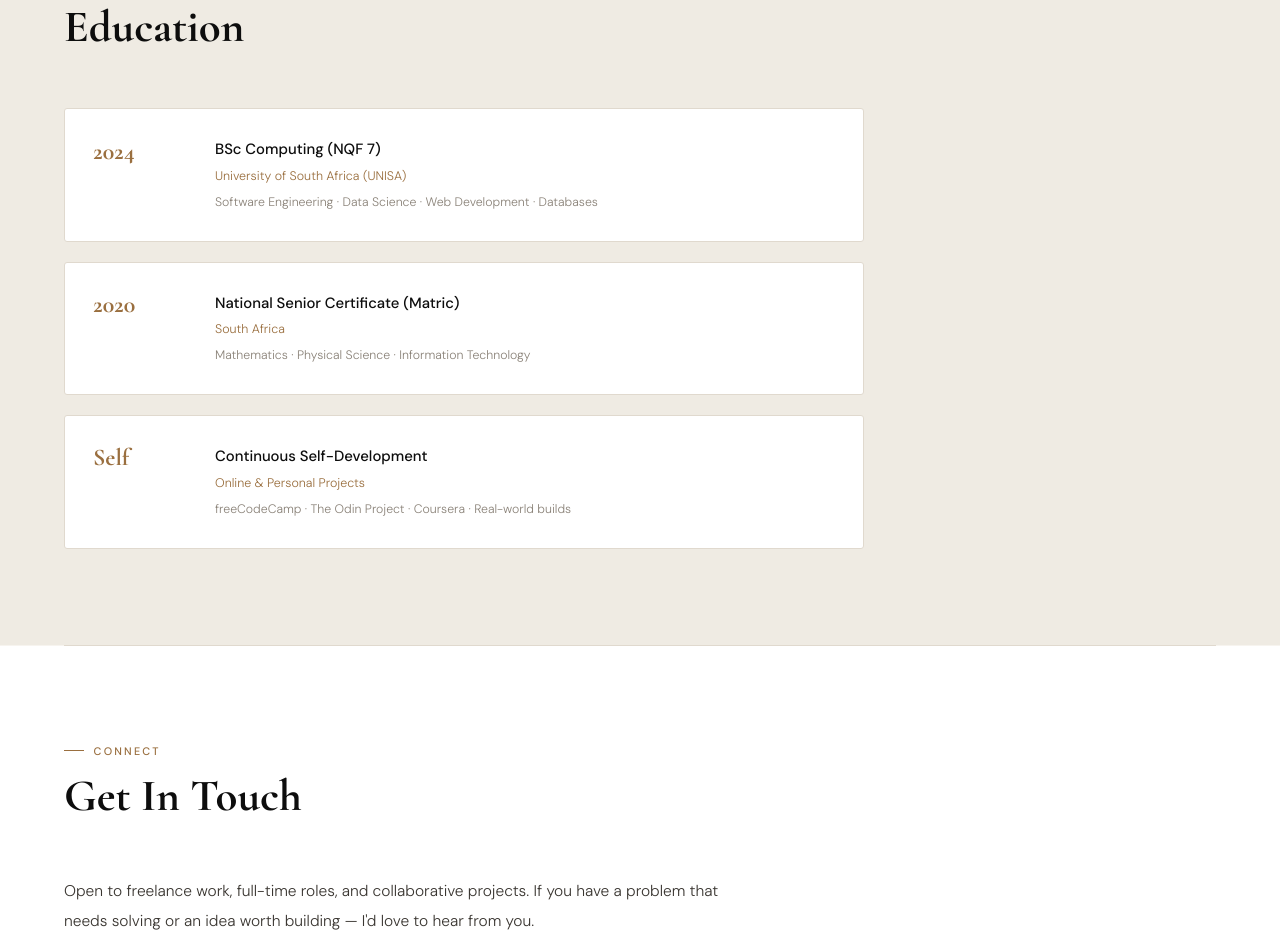
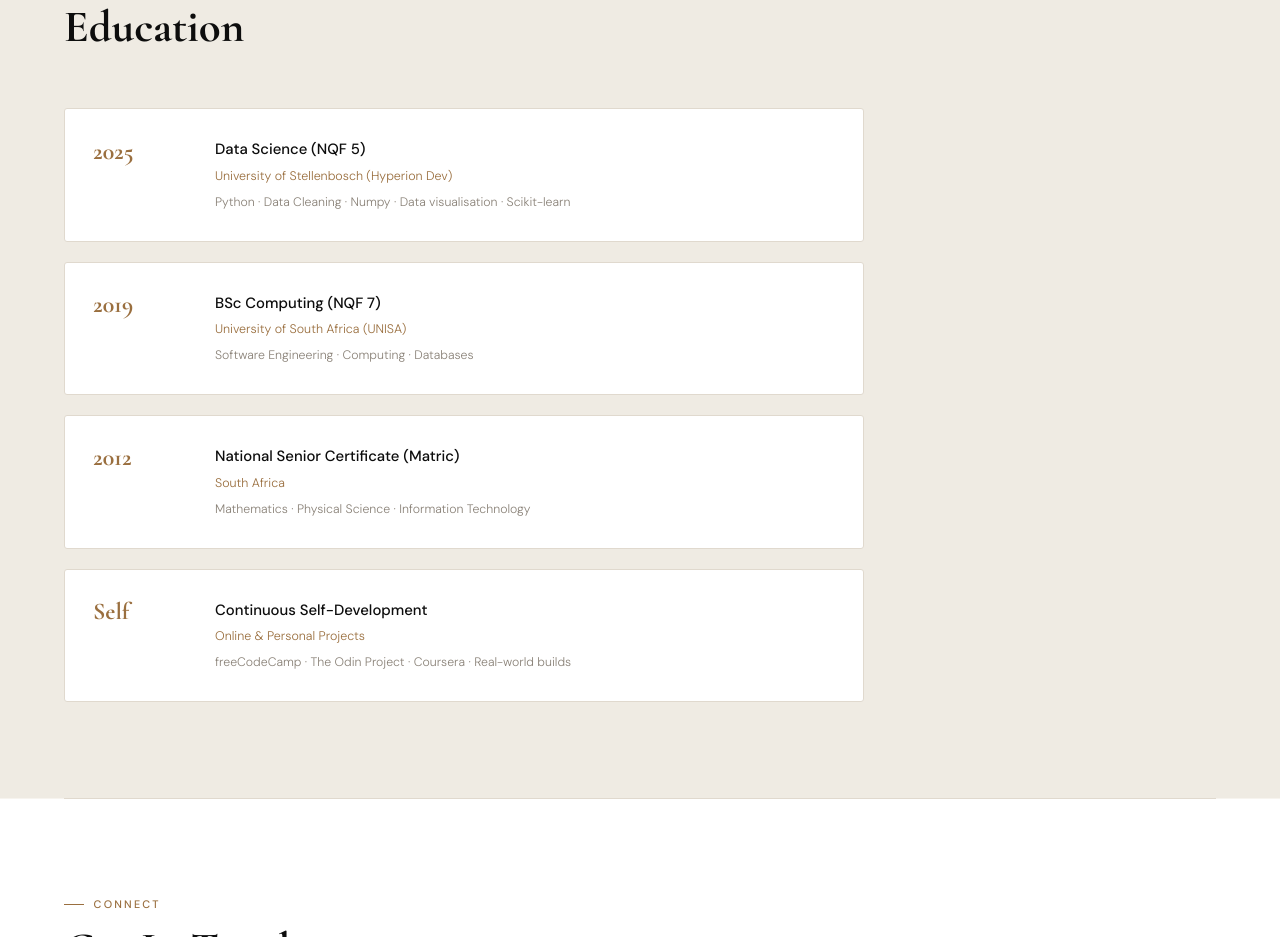
Before and after one commit to Nsovo-web/Sean_maserumule_portfolio, a plain HTML site: page index.html in a window 1280 px wide. Shown: the part 3325-4262 px from the top of the page. Drawn offline with nearby package versions, Linux system fonts and the light colour scheme.

Commit message:
Update education details in index.html

```diff
--- a/index.html
+++ b/index.html
@@ -291,11 +291,15 @@ footer{background:var(--ink);padding:2.5rem 4rem;display:flex;justify-content:sp
   <h2 class="s-title">Education</h2>
   <div class="edu-list">
     <div class="ecard">
-      <div class="eyear">2024</div>
-      <div><div class="edeg">BSc Computing (NQF 7)</div><div class="eschool">University of South Africa (UNISA)</div><div class="edet">Software Engineering · Data Science · Web Development · Databases</div></div>
+      <div class="eyear">2025</div>
+      <div><div class="edeg">Data Science (NQF 5)</div><div class="eschool">University of Stellenbosch (Hyperion Dev)</div><div class="edet">Python · Data Cleaning · Numpy · Data visualisation · Scikit-learn </div></div>
     </div>
     <div class="ecard">
-      <div class="eyear">2020</div>
+      <div class="eyear">2019</div>
+      <div><div class="edeg">BSc Computing (NQF 7)</div><div class="eschool">University of South Africa (UNISA)</div><div class="edet">Software Engineering  · Computing · Databases </div></div>
+    </div>
+    <div class="ecard">
+      <div class="eyear">2012</div>
       <div><div class="edeg">National Senior Certificate (Matric)</div><div class="eschool">South Africa</div><div class="edet">Mathematics · Physical Science · Information Technology</div></div>
     </div>
     <div class="ecard">
```
